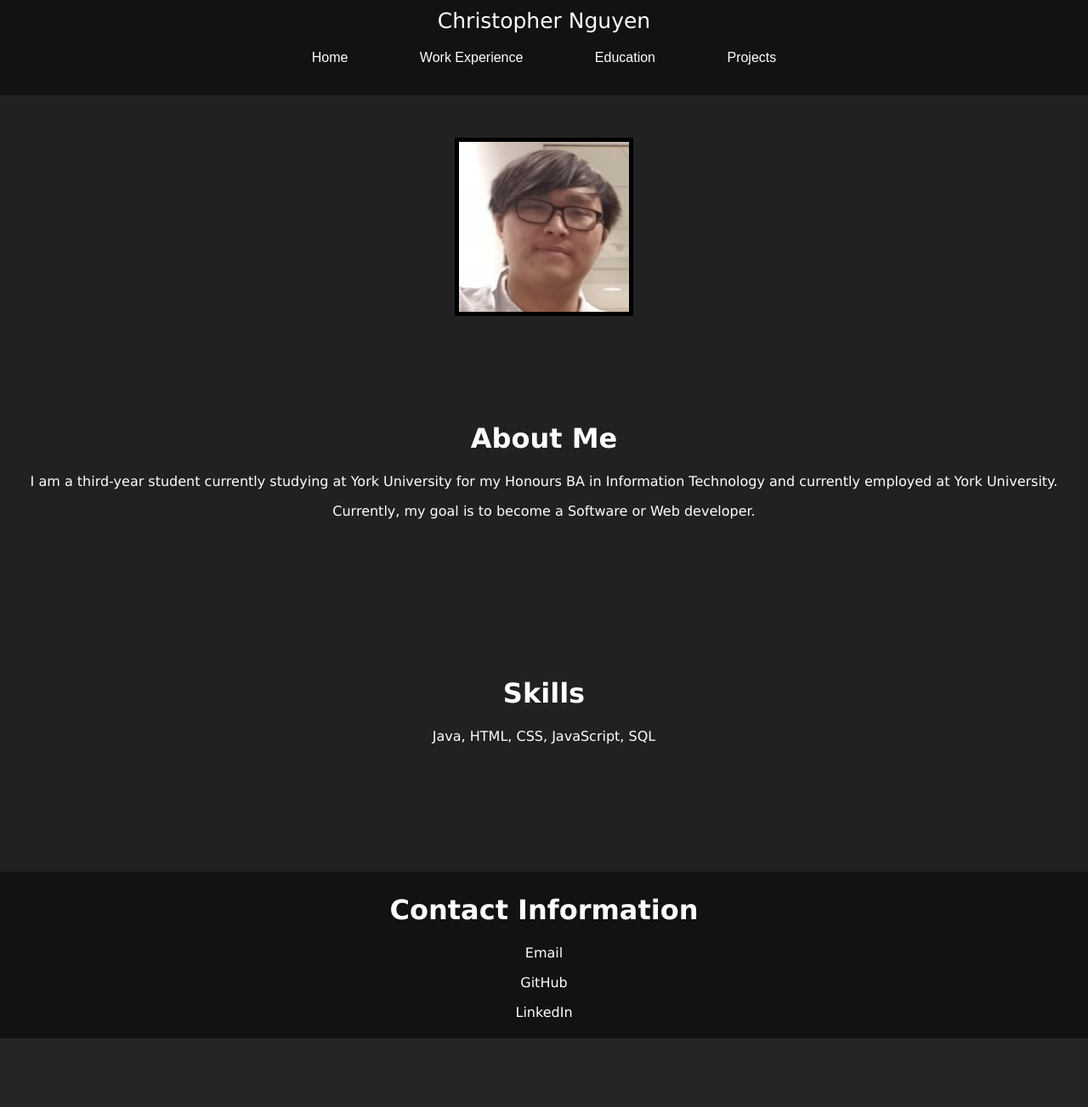
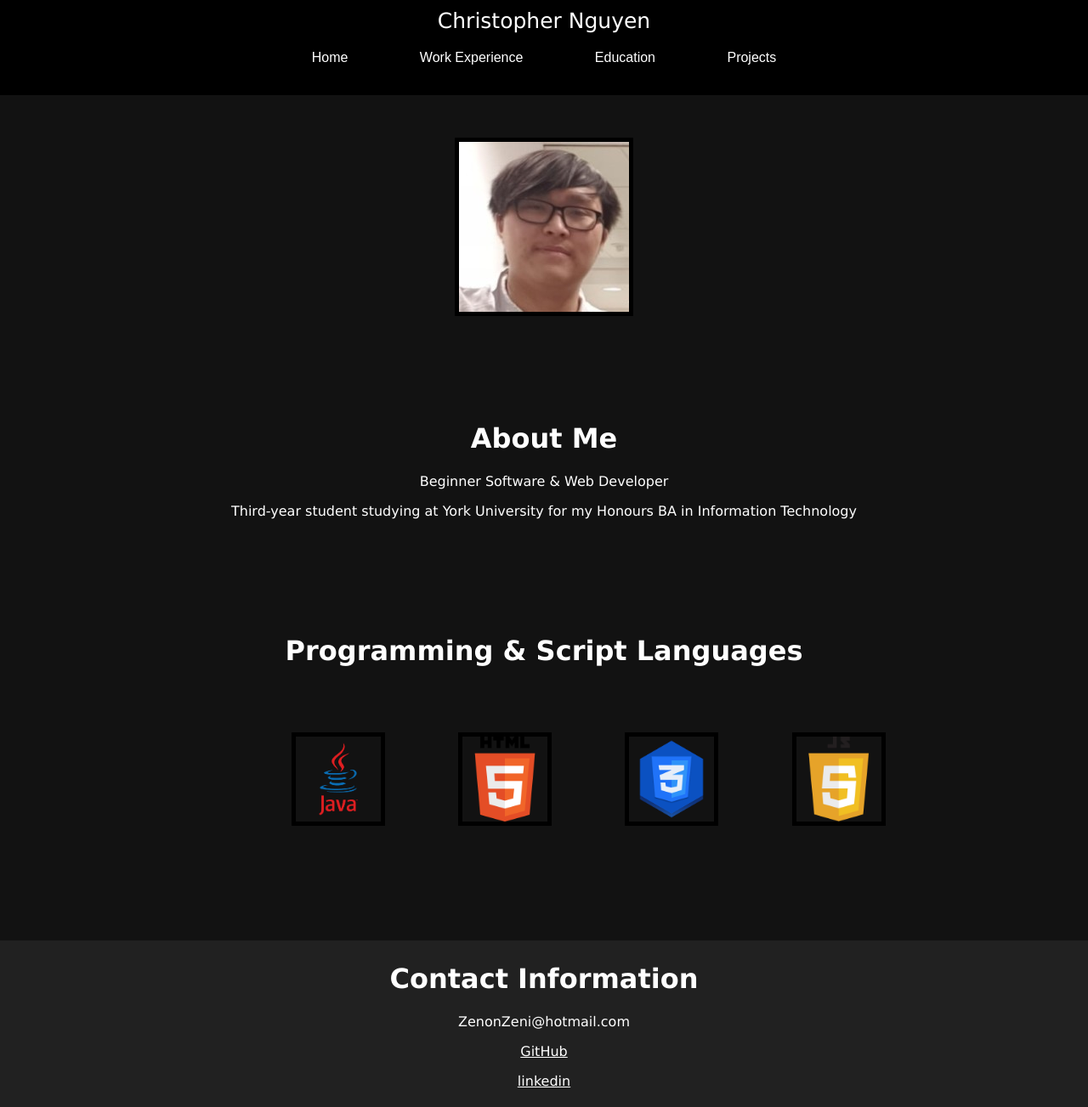
Before and after one commit to ZenonZeni/My-Personal-Website, a PHP site: page /Home.html in a window 1280 px wide. Shown: the whole page at 85% size. Before the commit the page ends 1222 px from the top, so only its background shows below. Run offline with PHP 8.4, Linux system fonts and the light colour scheme.

Commit message:
Added Images and Updated Layout + Added Content to Home

```diff
--- a/Css/default.css
+++ b/Css/default.css
@@ -1,7 +1,7 @@
 body{
   margin: 00px 0 0 0;
   width: 100%;
-  background-color: #212121;
+  background-color: #121212;
   font-family: Verdana,sans-serif;
 }
 
@@ -23,7 +23,7 @@ a:link{
   font-family: Verdana, sans-serif;
   padding-bottom: 10px;
   font-size:25px;
-  background-color: #121212;
+  background-color: #000000;
   color: white;
   height:auto;
   width: 100%;
@@ -38,7 +38,7 @@ a:link{
   padding-bottom: 25px;
   text-align:center;
   font-family: Arial, Helvetica, sans-serif;
-  background-color: #121212;
+  background-color: #000000;
   height:auto;
   width: 100%;
 }
@@ -57,21 +57,18 @@ a:link{
   background-color: grey;
 }
 /*--------------------------------------------*/
-/* Implement Gride layout to add picture and a */
-.grid-container {
-  padding-top: 50px;
-  display: grid;
-  grid-row-gap: 1px;
-  min-height: 100%;
-  color:white;
-  grid-template-columns: auto auto;
-}
-
+/* Implement containers */
 .Container1{
   padding-top: 50px;
   padding-bottom: 50px;
   height: auto;
   max-width: 100%;
+}
+
+.image{
+  height: auto
+  max-width: 100%;
+  border: 5px solid black;
 }
 
 .Container2{
@@ -83,28 +80,67 @@ a:link{
 }
 
 .Container3{
-  padding-top: 50px;
+  padding-bottom: 50px;
+  max-width: 100%;
+  background-color:#121212;
+}
+/* Row Containers */
+.rowContainer{
   padding-bottom: 150px;
+  padding-left: 300px;
   height: 100px;
   max-width: 100%;
+  background-color:#121212;
+}
+.rowContainer:after {
+  content: "";
+  display: table;
+  clear: both;
 }
 
-.bottomContainer{
-  padding-top: 5px;
+.columns{
+  float: left;
+  width: 19%;
   height: auto;
-  max-width: 100%;
-  background-color:#121212;
-  padding-bottom: 5px;
+  padding: 5px;
 }
-
-.image{
-  height: auto;
+.image2{
+  width: auto;
+  height: 100px;
   max-width: 100%;
   border: 5px solid black;
 }
-
 .textFont{
   font-size:14px;
   max-width: 100%;
   color: white;
 }
+/*---------------*/
+.bottomContainer{
+  padding-top: 5px;
+  height: auto;
+  max-width: 100%;
+  background-color:#212121;
+  padding-bottom: 5px;
+}
+
+/* Responsive */
+@media screen and (max-width:600px) {
+  .column {
+    width: 100%;
+    float: left;
+    padding: 5px;
+  }
+  .rowContainer{
+    padding-bottom: 150px;
+    padding-left: 25px;
+    max-width: 100%;
+    background-color:#121212;
+  }
+  .rowContainer:after {
+    content: "";
+    display: table;
+    clear: both;
+  }
+
+}
--- a/Home.html
+++ b/Home.html
@@ -24,21 +24,31 @@
 			</div>
 			<div class="Container2">
 				<h1>About Me</h1>
-				<p>I am a third-year student currently studying at York University for my Honours BA in Information Technology and currently employed at York University.</p>
-				<p> Currently, my goal is to become a Software or Web developer. </p>
+				<p> Beginner Software & Web Developer </p>
+				<p>Third-year student studying at York University for my Honours BA in Information Technology</p>
 			</div>
 			<div class="Container3">
-				<h1> Skills </h1>
-				<p> Java, HTML, CSS, JavaScript, SQL
+				<h1> Programming & Script Languages </h1>
 			</div>
-			<div class="Container4">
-
+			<div class="rowContainer">
+					<div class="columns">
+							<img src="Images/java.png" alt="Java"  class="image2">
+					</div>
+					<div class="columns">
+							<img src="Images/pngegg.png" alt="HTML"  class="image2">
+					</div>
+					<div class="columns">
+							<img src="Images/css.png" alt="CSS" class="image2">
+					</div>
+					<div class="columns">
+							<img src="Images/javascript.png" alt="JavaScript" class="image2">
+					</div>
 			</div>
 			<div class="bottomContainer">
 				<h1> Contact Information </h1>
-				<p> Email
-				<p> GitHub
-				<p> LinkedIn
+				<p> ZenonZeni@hotmail.com
+				<p> <a href="https://github.com/zenonzeni" style="color:white;">GitHub </a>
+				<p> <a href="https://www.linkedin.com/in/zenonzeni/ " style="color:white;"> linkedin </a>
 			</div>
 			</center>
 	</body>
--- a/Work Experience Page Personal Website.html
+++ b/Work Experience Page Personal Website.html
@@ -32,7 +32,7 @@
 			</div>
 			<div class="bottomContainer">
 				<h1> Contact Information </h1>
-				<p> Email
+				<p> ZenonZeni@hotmail.com
 				<p> GitHub
 				<p> LinkedIn
 			</div> </center>
```
Also changed, not shown: Images/css.png (added), Images/java.png (added), Images/javascript.png (added), Images/pngegg.png (added).
